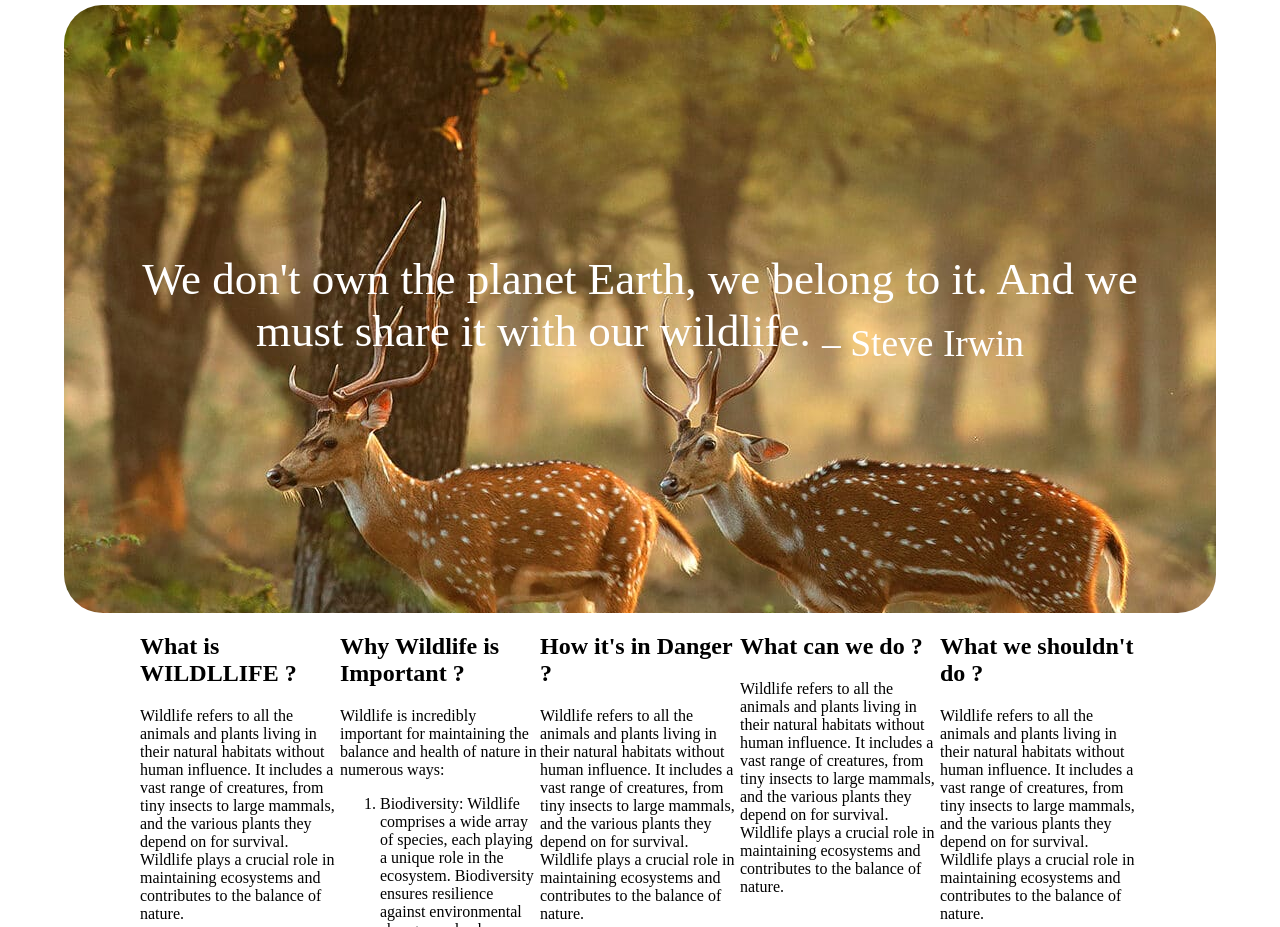
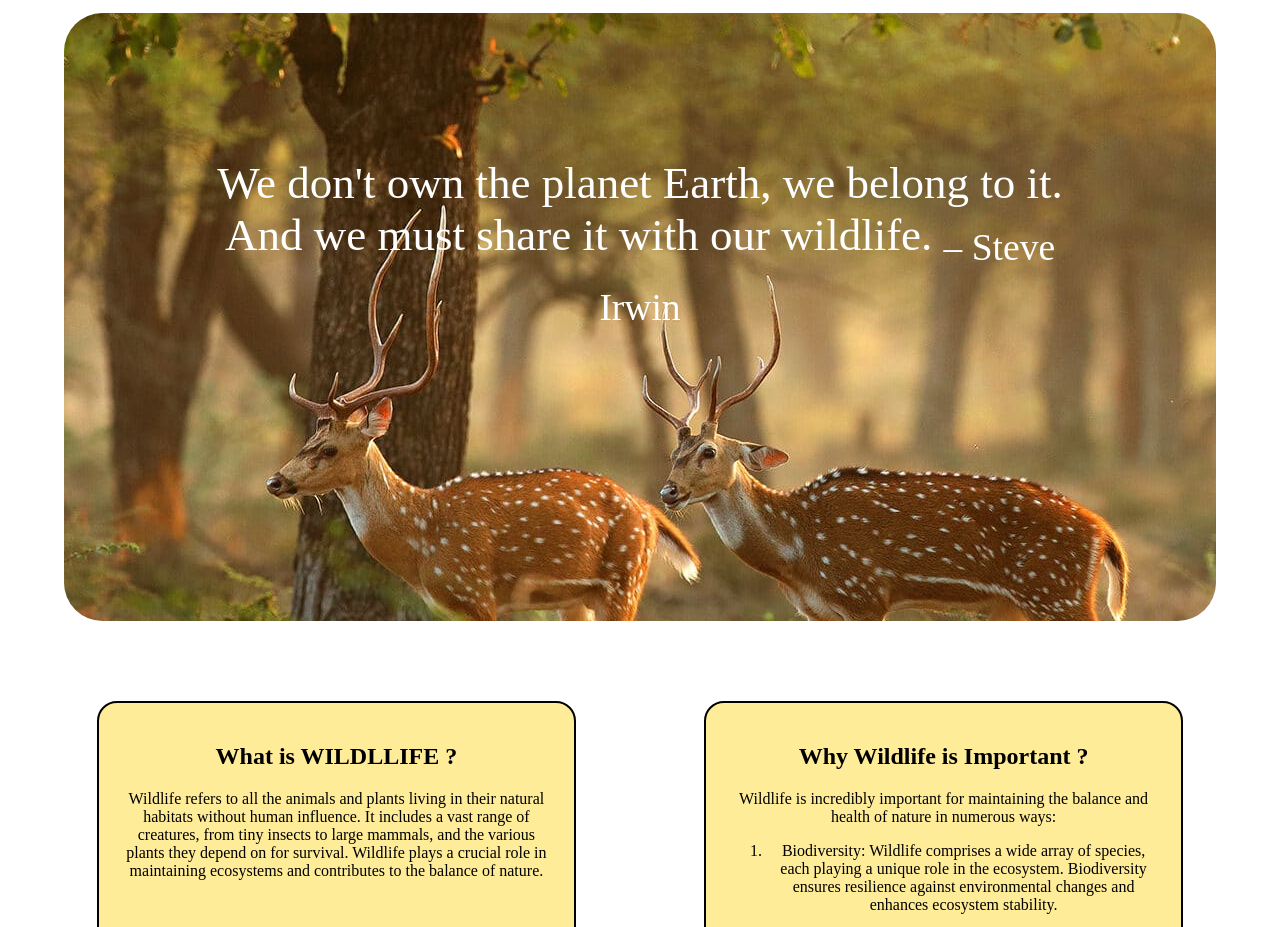
Before and after one commit to ranjanthisside/Wildlife-reservation-page, a plain HTML site: page index.html in a window 1280 px wide. Shown: the part 123-1050 px from the top of the page. Drawn offline with Linux system fonts and the light colour scheme.

Commit message:
update: cards styling done (allignment, color, border)

```diff
--- a/style.css
+++ b/style.css
@@ -1,7 +1,12 @@
+body{
+    display: flex;
+    flex-direction: column;
+    align-items: center;
+}
 nav{
     margin-top: 5vh;
     height: 4vh;
-    /* width: 100%; */
+    width: 76vw;
     padding: 1vh 7vw;
     display: flex;
     justify-content: space-between;
@@ -48,7 +53,7 @@ main{
 } */
 
 .bannertxt{
-    /* padding: 10vh; */
+    margin: 10vh;
     /* width: 70%; */
     color: white;
     font-size: 45px;
@@ -60,7 +65,7 @@ main{
     background-image: url(pictures/deers.jpg);
     background-position: center;
     display: flex;
-    justify-content: center;
+    /* justify-content: center; */
 }
 
 .bannerlinks{
@@ -80,12 +85,20 @@ details[open] summary {
     display: none;
   }
   .cards{
-    height: 200px;
+    margin-top: 10vh;
     display: flex;
+    gap: 10vw;
+    width: 90vw;
+    flex-wrap: wrap;
     justify-content: center;
-    flex-wrap: wrap;
+
+
   }
   .card{
-    height: 50px;
-    width: 200px;
+    padding: 20px;
+    width: 34vw;
+    background-color: rgba(255, 224, 84, 0.6);
+    border: solid black 2px;
+    border-radius: 20px;
+    text-align: center;
   }
```
